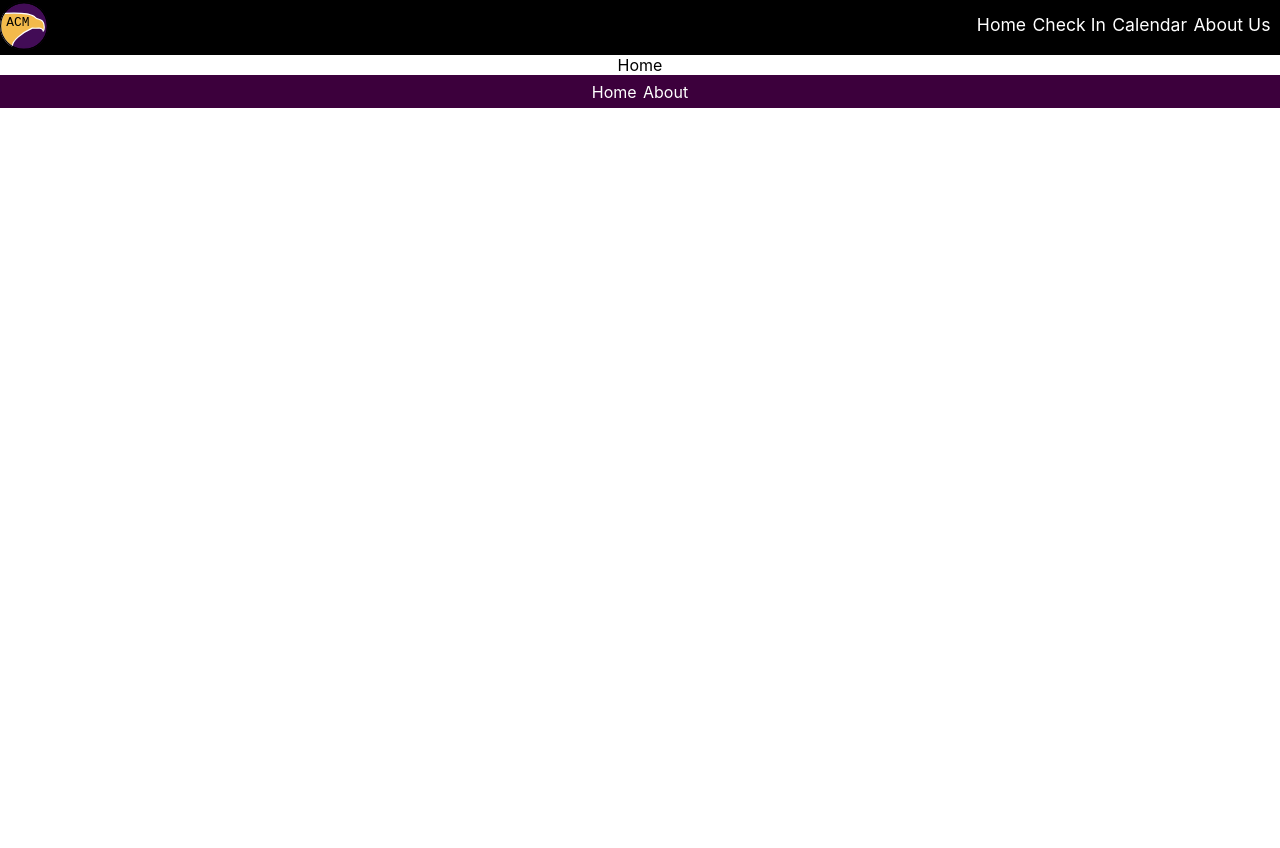
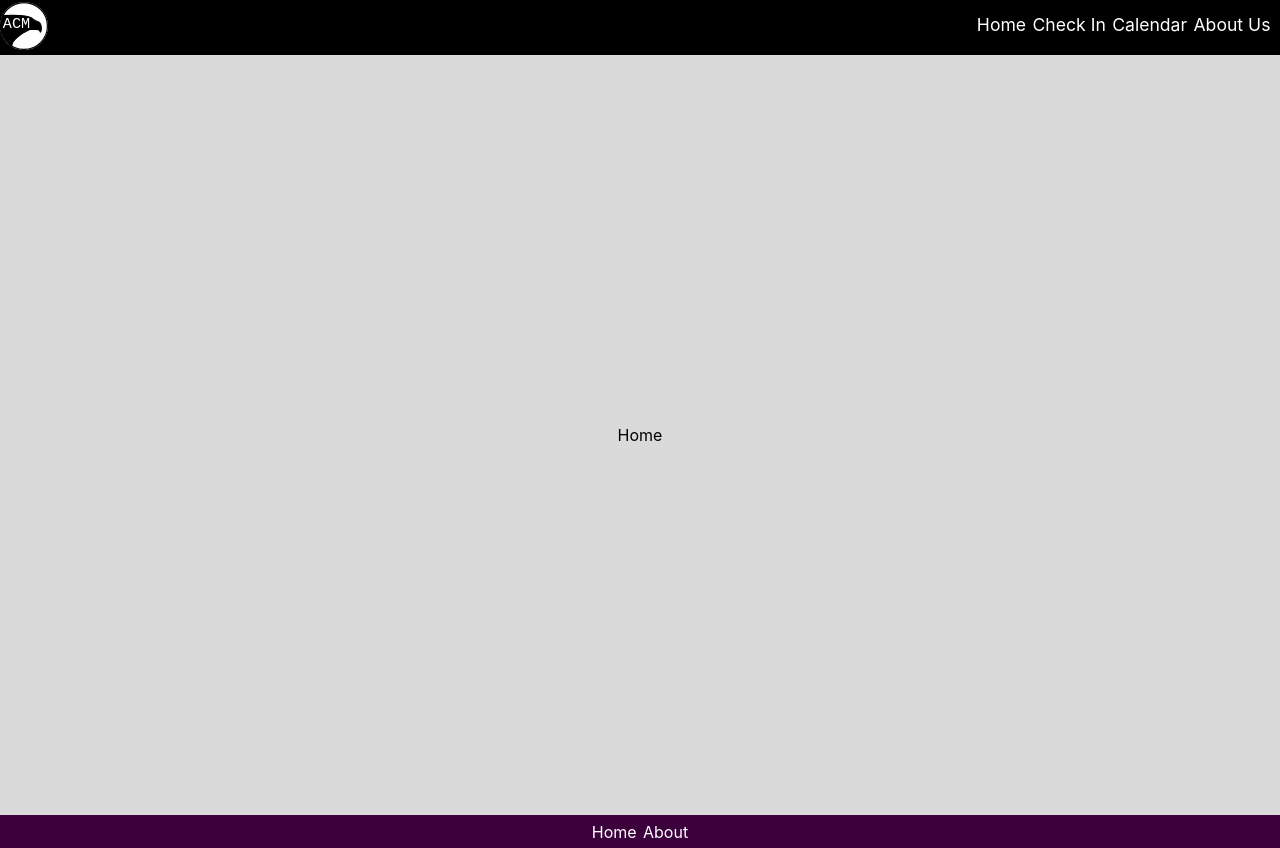
Before and after one commit to hunteracm/localhost-login, a React (Create React App) app in the folder client/: page / in a window 1280 px wide. Before the commit the page ends 800 px from the top, so only its background shows below. Built offline with nearby package versions, Linux system fonts and the light colour scheme.

Commit message:
updated to dark logo

```diff
--- a/client/src/App.js
+++ b/client/src/App.js
@@ -1,5 +1,5 @@
 import React from "react";
-import logo from "./ColorACMLogo.svg";
+import logo from "./DarkLightACMLogo.svg";
 import "./App.css";
 import CheckIn from "./components/checkIn";
 import { BrowserRouter as Router, Switch, Route, Link } from "react-router-dom";
@@ -47,7 +47,7 @@ function App() {
         </Route>
         <Route path="/">
           {/* Home */}
-          <div style={{ textAlign: "center" }}>Home</div>
+          <div style={{ textAlign: "center" }} className="content">Home</div>
         </Route>
       </Switch>
       <div className="footer">
```
